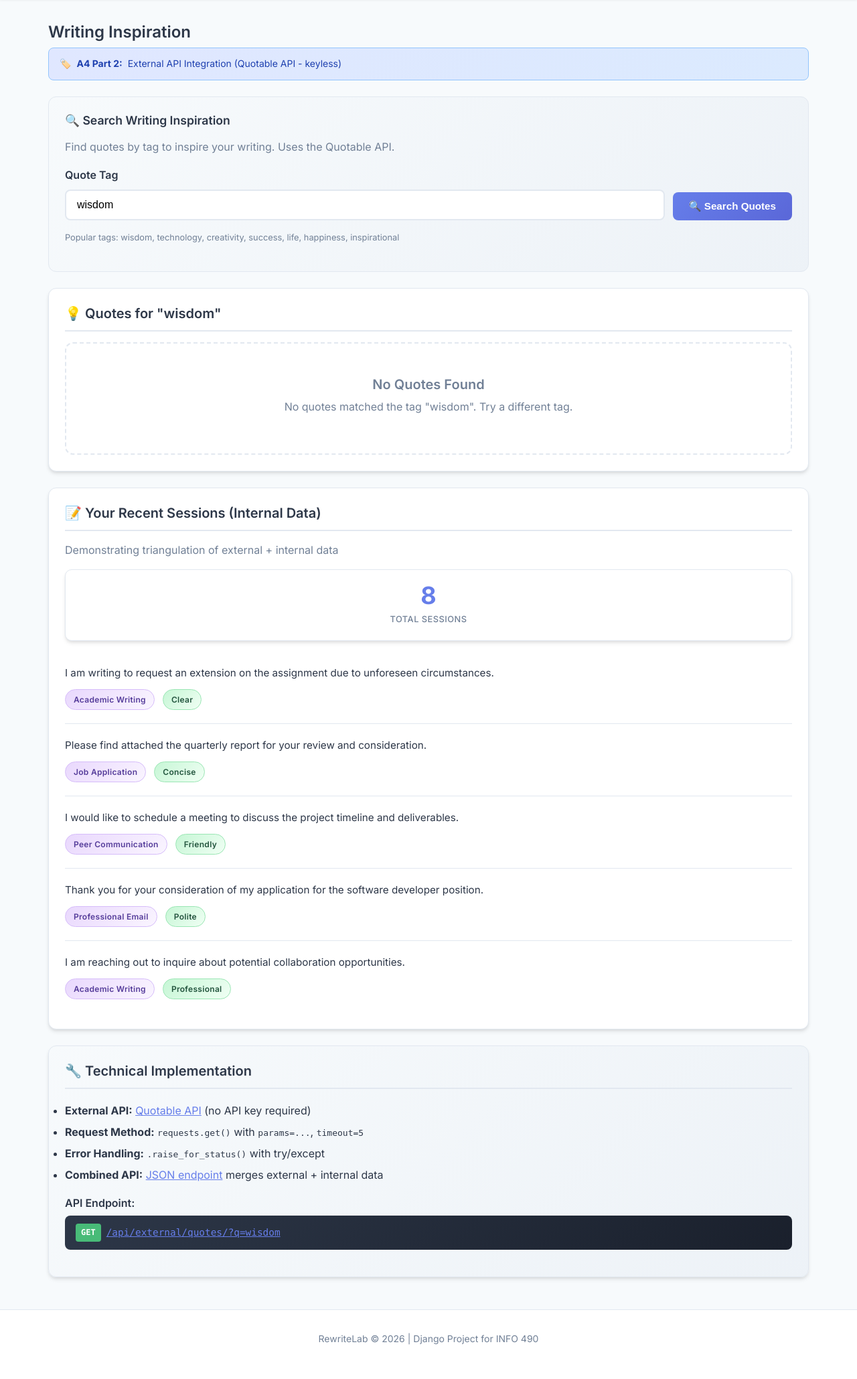
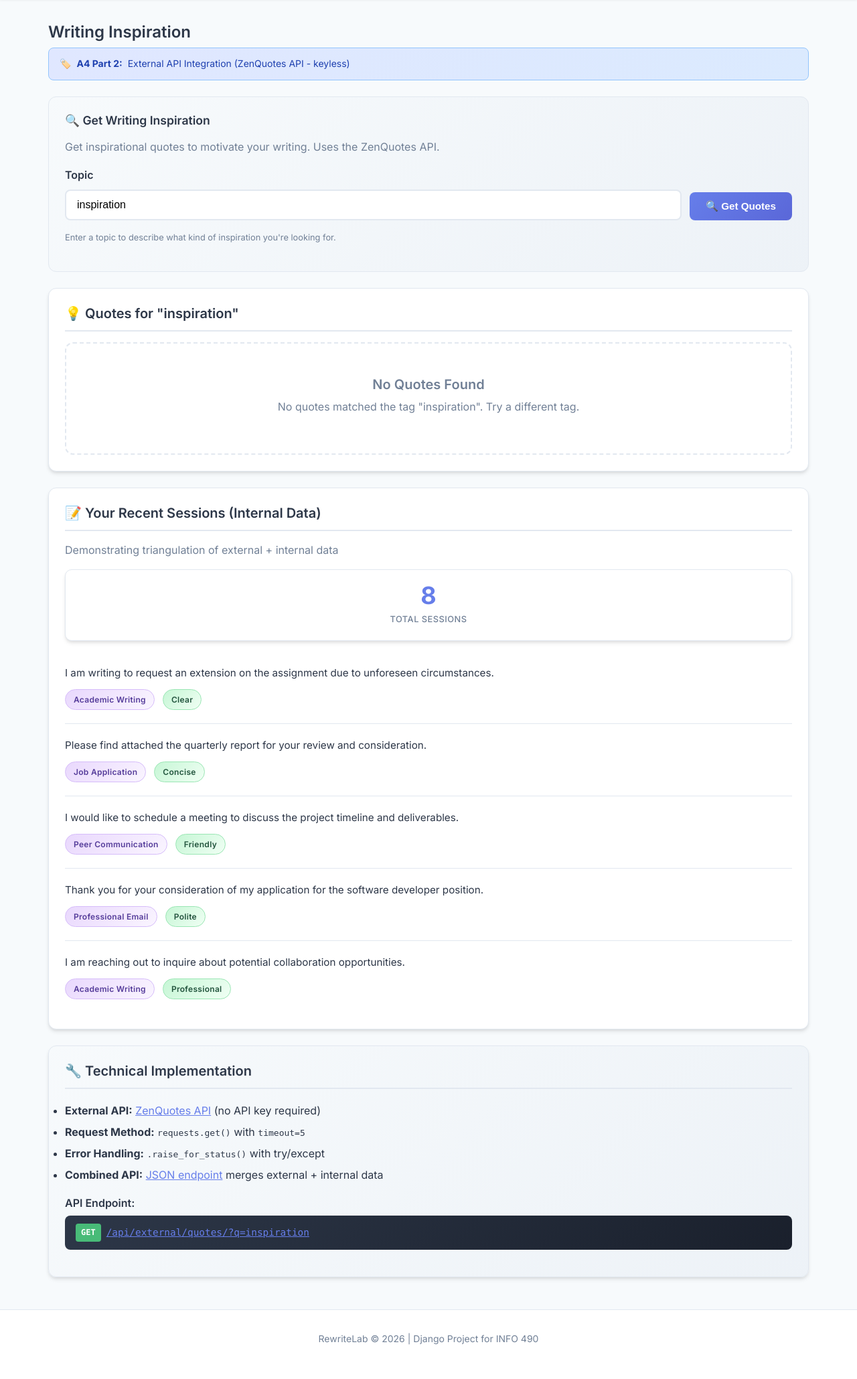
Before and after one commit to AlikhanIllini/10_RewriteLab, a Django app: page /external/quotes/ in a window 1280 px wide. Shown: the part 148-2207 px from the top of the page at 67% size. Run offline with Django 5.2, Linux system fonts and the light colour scheme; data comes from the database, SQL or seed files in the repository; data that the repository does not hold is empty.

Commit message:
A4: Complete implementation with bug fixes

```diff
--- a/rewrites/templates/rewrites/external_quotes.html
+++ b/rewrites/templates/rewrites/external_quotes.html
@@ -6,27 +6,27 @@
 <h2>{{ title }}</h2>
 
 <div class="view-type">
-    <strong>A4 Part 2:</strong> External API Integration (Quotable API - keyless)
+    <strong>A4 Part 2:</strong> External API Integration (ZenQuotes API - keyless)
 </div>
 
 <!-- ==========================================================================
      SEARCH FORM
      ========================================================================== -->
 <div class="search-section">
-    <h3>🔍 Search Writing Inspiration</h3>
-    <p class="text-muted mb-2">Find quotes by tag to inspire your writing. Uses the Quotable API.</p>
+    <h3>🔍 Get Writing Inspiration</h3>
+    <p class="text-muted mb-2">Get inspirational quotes to motivate your writing. Uses the ZenQuotes API.</p>
 
     <form method="GET" action="{% url 'rewrites:external_quotes' %}" class="form-inline">
         <div class="form-group">
-            <label for="q">Quote Tag</label>
+            <label for="q">Topic</label>
             <input type="text" id="q" name="q" value="{{ query }}"
-                   class="form-control" placeholder="e.g., wisdom, technology, creativity">
+                   class="form-control" placeholder="e.g., inspiration, motivation, writing">
         </div>
-        <button type="submit" class="btn btn-primary">🔍 Search Quotes</button>
+        <button type="submit" class="btn btn-primary">🔍 Get Quotes</button>
     </form>
 
     <p class="form-help mt-2">
-        Popular tags: wisdom, technology, creativity, success, life, happiness, inspirational
+        Enter a topic to describe what kind of inspiration you're looking for.
     </p>
 </div>
 
@@ -103,8 +103,8 @@
 <div class="card" style="background: linear-gradient(135deg, #f7fafc 0%, #edf2f7 100%);">
     <h3>🔧 Technical Implementation</h3>
     <ul style="line-height: 2;">
-        <li><strong>External API:</strong> <a href="https://api.quotable.io" target="_blank">Quotable API</a> (no API key required)</li>
-        <li><strong>Request Method:</strong> <code>requests.get()</code> with <code>params=...</code>, <code>timeout=5</code></li>
+        <li><strong>External API:</strong> <a href="https://zenquotes.io" target="_blank">ZenQuotes API</a> (no API key required)</li>
+        <li><strong>Request Method:</strong> <code>requests.get()</code> with <code>timeout=5</code></li>
         <li><strong>Error Handling:</strong> <code>.raise_for_status()</code> with try/except</li>
         <li><strong>Combined API:</strong> <a href="{% url 'rewrites:api_external_quotes' %}?q={{ query }}">JSON endpoint</a> merges external + internal data</li>
     </ul>
--- a/rewrites/views.py
+++ b/rewrites/views.py
@@ -20,7 +20,7 @@ from django.http import HttpResponse, JsonResponse
 from django.template import loader
 from django.views import View
 from django.views.generic import ListView, DetailView
-from django.db.models import Count, Q
+from django.db.models import Count, Q, Avg
 from django.utils import timezone
 import io
 import requests
@@ -949,24 +949,27 @@ def vegalite_charts(request):
 def external_api_quotes(request):
     """
     External API integration - Fetches quotes/advice to combine with our data.
-    Uses the Quotable API (https://api.quotable.io) - no API key required.
+    Uses the ZenQuotes API (https://zenquotes.io) - no API key required.
 
     URL: /external/quotes/
-    Query params: ?q=tag (e.g., ?q=wisdom, ?q=technology)
+    Query params: ?q=keyword (for display purposes, API returns random quotes)
     """
-    query = request.GET.get('q', 'wisdom')
+    query = request.GET.get('q', 'inspiration')
 
     try:
         # Call external API with timeout and error handling
         response = requests.get(
-            'https://api.quotable.io/quotes',
-            params={'tags': query, 'limit': 5},
+            'https://zenquotes.io/api/quotes',
             timeout=5
         )
         response.raise_for_status()
 
         external_data = response.json()
-        quotes = external_data.get('results', [])
+        # ZenQuotes returns list of quotes with 'q' (quote) and 'a' (author)
+        quotes = [
+            {'content': q['q'], 'author': q['a']}
+            for q in external_data[:5]  # Limit to 5 quotes
+        ]
 
     except requests.exceptions.Timeout:
         quotes = []
@@ -998,21 +1001,20 @@ def api_external_quotes(request):
     API endpoint that combines external API data with internal analytics.
 
     URL: /api/external/quotes/
-    Query params: ?q=tag
+    Query params: ?q=keyword
     """
-    query = request.GET.get('q', 'wisdom')
+    query = request.GET.get('q', 'inspiration')
 
     try:
         response = requests.get(
-            'https://api.quotable.io/quotes',
-            params={'tags': query, 'limit': 3},
+            'https://zenquotes.io/api/quotes',
             timeout=5
         )
         response.raise_for_status()
         external_data = response.json()
         quotes = [
-            {'content': q['content'], 'author': q['author']}
-            for q in external_data.get('results', [])
+            {'content': q['q'], 'author': q['a']}
+            for q in external_data[:3]  # Limit to 3 quotes
         ]
         error = None
     except requests.exceptions.RequestException as e:
```
Also changed, not shown: README.md.
